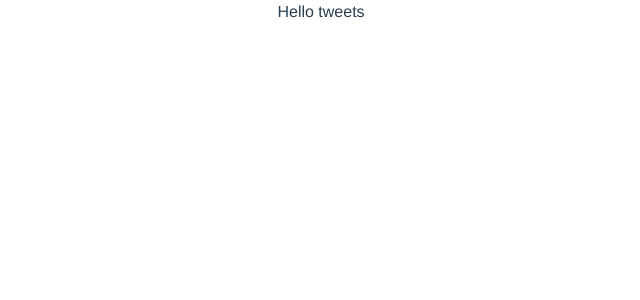
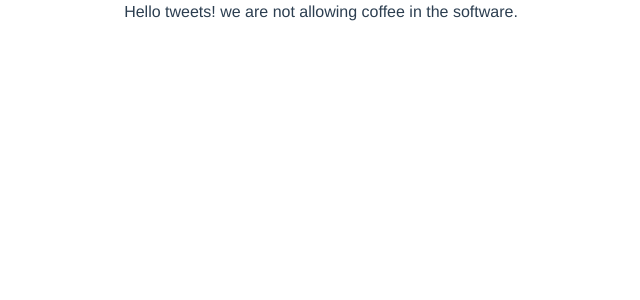
Before and after one commit to zackotterstrom/SAoT, a Vue app: page /tweets in a window 1280 px wide. Shown: the top 300 px of the page, without its empty margins (319-959 px from the left). Built offline with nearby package versions, Linux system fonts and the light colour scheme.

Commit message:
the coffee need to be removed from the software

```diff
--- a/src/views/Tweets.vue
+++ b/src/views/Tweets.vue
@@ -1,3 +1,3 @@
 <template lang="pug">
-  p Hello tweets
+  p Hello tweets! we are not allowing coffee in the software.
 </template>
```
